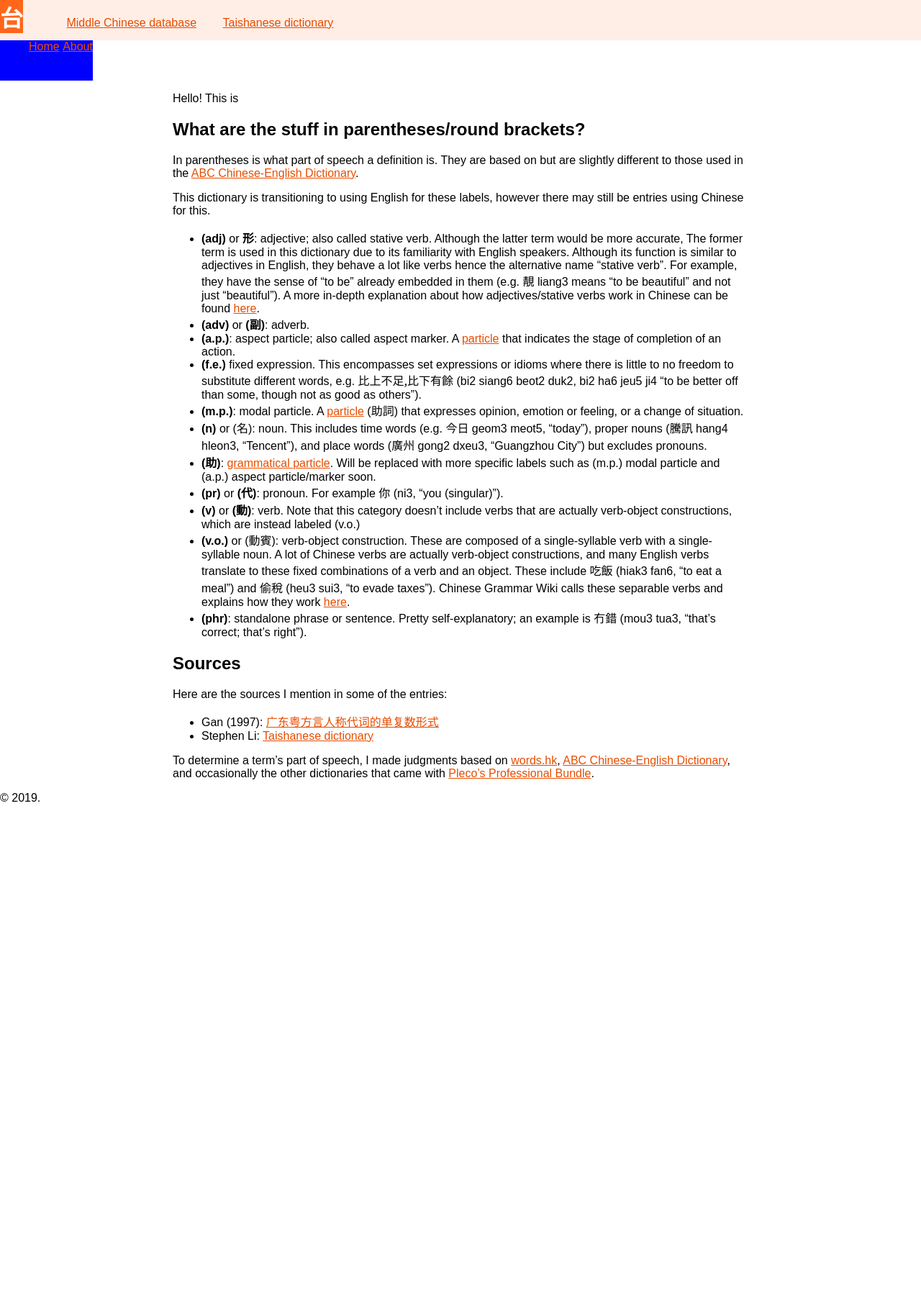
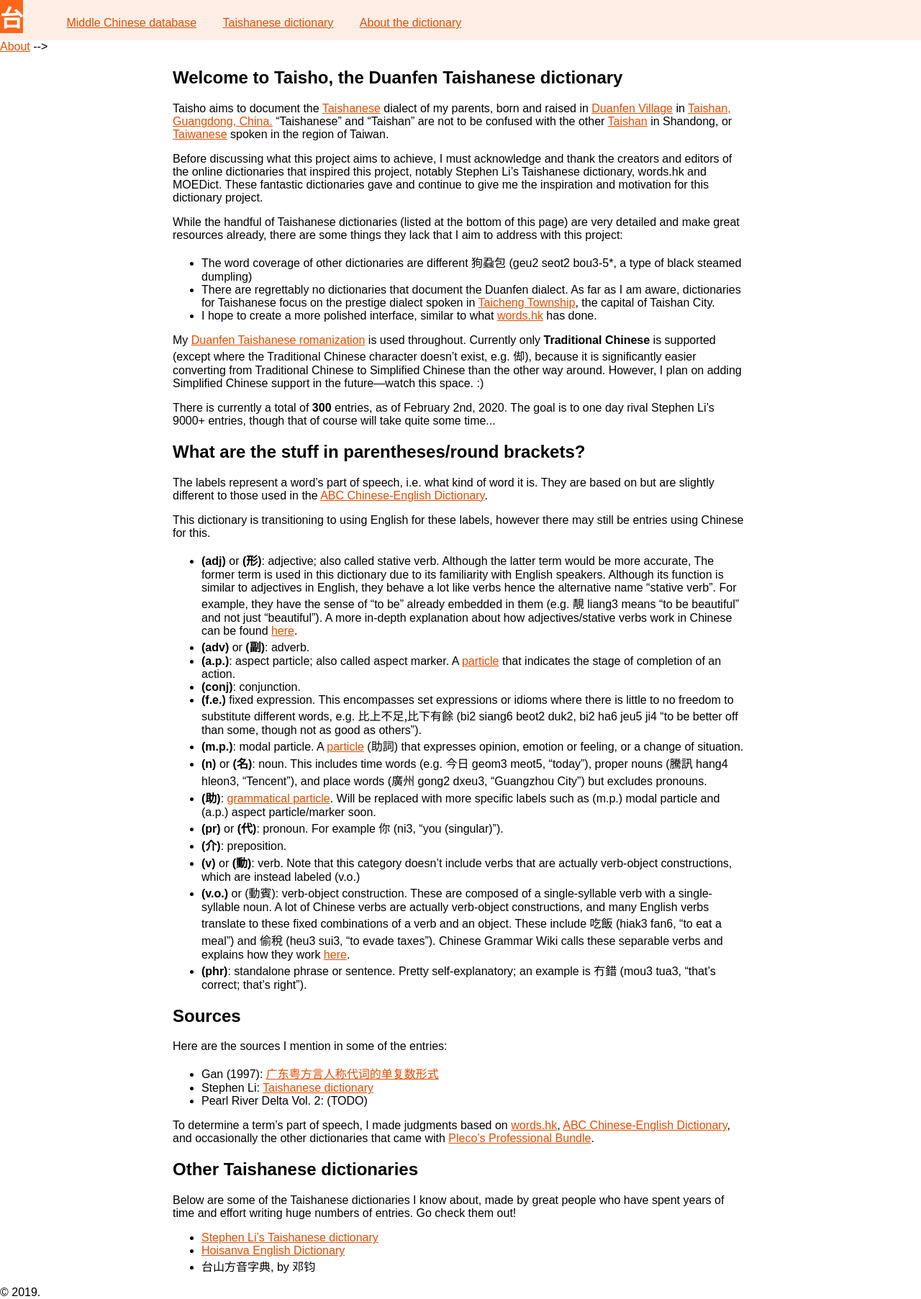
Before and after one commit to dddlr/taisho, a Django app: page /dict/about/ in a window 1280 px wide. Shown: the whole page at 72% size. Before the commit the page ends 1114 px from the top, so only its background shows below. Run offline with Django 3.2, Linux system fonts and the light colour scheme.

Commit message:
Add changes to tspron about page

```diff
--- a/src/templates/base.html
+++ b/src/templates/base.html
@@ -15,13 +15,16 @@
     <ul class="nav-list">
       <li class="nav-entry"><a class="nav-link" href="/tsmc/">Middle Chinese database</a></li>
       <li class="nav-entry"><a class="nav-link" href="/dict/">Taishanese dictionary</a></li>
+      <li class="nav-entry"><a class="nav-link" href="/dict/about/">About the dictionary</a></li>
     </ul>
   </div>
+  <!--
   <ul class="subnav nav-list">
-    <li class="nav-entry"><a href="/tsmc/">Home</a></li>
+    <li class="nav-entry"><a href="/">Home</a></li>
     <!-- TODO make this about page real -->
-    <li class="nav-entry"><a href="/tsmc/about/">About</a></li>
+    <li class="nav-entry"><a href="/about/">About</a></li>
   </ul>
+  -->
 </nav>
 
 <div class="body">
--- a/src/tspron/templates/tspron/about.html
+++ b/src/tspron/templates/tspron/about.html
@@ -1,12 +1,41 @@
 {% extends "base.html" %}
 {% block content %}
-<p>Hello! This is
+
+<h2>Welcome to Taisho, the Duanfen Taishanese dictionary</h2>
+<p>
+Taisho aims to document the <a href="https://en.wikipedia.org/wiki/Taishanese">Taishanese</a> dialect of my parents, born and raised in <a href="https://en.wikipedia.org/wiki/Duanfen">Duanfen Village</a> in <a href="https://en.wikipedia.org/wiki/Taishan,_Guangdong">Taishan, Guangdong, China.</a> “Taishanese” and “Taishan” are not to be confused with the other <a href="https://en.wikipedia.org/wiki/Mount_Tai">Taishan</a> in Shandong, or <a href="https://en.wikipedia.org/wiki/Taiwanese_Hokkien">Taiwanese</a> spoken in the region of Taiwan.
+</p>
+
+<p>
+Before discussing what this project aims to achieve, I must acknowledge and thank the creators and editors of the online dictionaries that inspired this project, notably Stephen Li’s Taishanese dictionary, words.hk and MOEDict. These fantastic dictionaries gave and continue to give me the inspiration and motivation for this dictionary project.
+</p>
+
+<p>
+While the handful of Taishanese dictionaries (listed at the bottom of this page) are very detailed and make great resources already, there are some things they lack that I aim to address with this project:
+</p>
+
+<ul>
+  <li>The word coverage of other dictionaries are different
+    狗蝨包 (geu2 seot2 bou3-5*, a type of black steamed dumpling)
+  </li>
+  <li>There are regrettably no dictionaries that document the Duanfen dialect. As far as I am aware, dictionaries for Taishanese focus on the prestige dialect spoken in <a href="https://en.wikipedia.org/wiki/Taicheng_Subdistrict">Taicheng Township</a>, the capital of Taishan City.</li>
+  <li>I hope to create a more polished interface, similar to what <a href="https://words.hk/">words.hk</a> has done.</li>
+</ul>
+
+<p>
+  My <a href="https://ts.wong.nz/2017/duanfen-romanisation/">Duanfen Taishanese romanization</a> is used throughout.
+  Currently only <strong>Traditional Chinese</strong> is supported (except where the Traditional Chinese character doesn’t exist, e.g. 㑢), because it is significantly easier converting from Traditional Chinese to Simplified Chinese than the other way around. However, I plan on adding Simplified Chinese support in the future—watch this space. :)
+</p>
+
+<p>
+  There is currently a total of <strong>300</strong> entries, as of February 2nd, 2020. The goal is to one day rival Stephen Li’s 9000+ entries, though that of course will take quite some time...
+</p>
 
 <h2>What are the stuff in parentheses/round brackets?</h2>
 
 <p>
-  In parentheses is what part of speech a definition is. They are based on but
-  are slightly different to those used in the
+  The labels represent a word’s part of speech, i.e. what kind of word it is.
+  They are based on but are slightly different to those used in the
   <a href="http://android.pleco.com/manual/240/abc.html#pos">ABC Chinese-English Dictionary</a>.
 </p>
 
@@ -15,9 +44,9 @@
   there may still be entries using Chinese for this.
 </p>
 
-<ul lang="en">
+<ul>
   <li>
-    <strong>(adj)</strong> or <strong>形</strong>: adjective; also called stative verb.
+    <strong>(adj)</strong> or <strong>(形)</strong>: adjective; also called stative verb.
     Although the latter term would be more accurate, The former term is used in
     this dictionary due to its familiarity with English speakers. Although its
     function is similar to adjectives in English, they behave a lot like verbs
@@ -36,6 +65,9 @@
     that indicates the stage of completion of an action.
   </li>
   <li>
+    <strong>(conj)</strong>: conjunction.
+  </li>
+  <li>
     <strong>(f.e.)</strong> fixed expression.
     This encompasses set expressions or idioms where there is little to no
     freedom to substitute different words, e.g. 比上不足，比下有餘 (bi2 siang6
@@ -49,7 +81,7 @@
     situation.
   </li>
   <li>
-    <strong>(n)</strong> or (名): noun.
+    <strong>(n)</strong> or <strong>(名)</strong>: noun.
     This includes time words (e.g. 今日 geom3 meot5,
     “today”), proper nouns (騰訊 hang4 hleon3, “Tencent”), and place words
     (廣州 gong2 dxeu3, “Guangzhou City”) but excludes pronouns.
@@ -61,6 +93,9 @@
   <li>
     <strong>(pr)</strong> or <strong>(代)</strong>: pronoun.
     For example 你 (ni3, “you (singular)”).
+  </li>
+  <li>
+    <strong>(介)</strong>: preposition.
   </li>
   <li>
     <strong>(v)</strong> or <strong>(動)</strong>: verb.
@@ -95,6 +130,9 @@
   <li>Stephen Li:
     <a href="https://www.stephen-li.com/TaishaneseVocabulary/Taishanese.html">Taishanese dictionary</a>
   </li>
+  <li>Pearl River Delta Vol. 2:
+    (TODO)
+  </li>
 </ul>
 
 <p>
@@ -104,4 +142,14 @@
   and occasionally the other dictionaries that came with
   <a href="http://www.pleco.com/products/pleco-for-android/pricing/">Pleco’s Professional Bundle</a>.
 </p>
+
+<h2>Other Taishanese dictionaries</h2>
+
+<p>Below are some of the Taishanese dictionaries I know about, made by great people who have spent years of time and effort writing huge numbers of entries. Go check them out!</p>
+
+<ul>
+  <li><a href="https://www.stephen-li.com/TaishaneseVocabulary/Taishanese.html">Stephen Li’s Taishanese dictionary</a></li>
+  <li><a href="https://sites.fitnyc.edu/users/gene_chin/HED">Hoisanva English Dictionary</a></li>
+  <li>台山方音字典, by 邓钧</li>
+</ul>
 {% endblock %}
```
